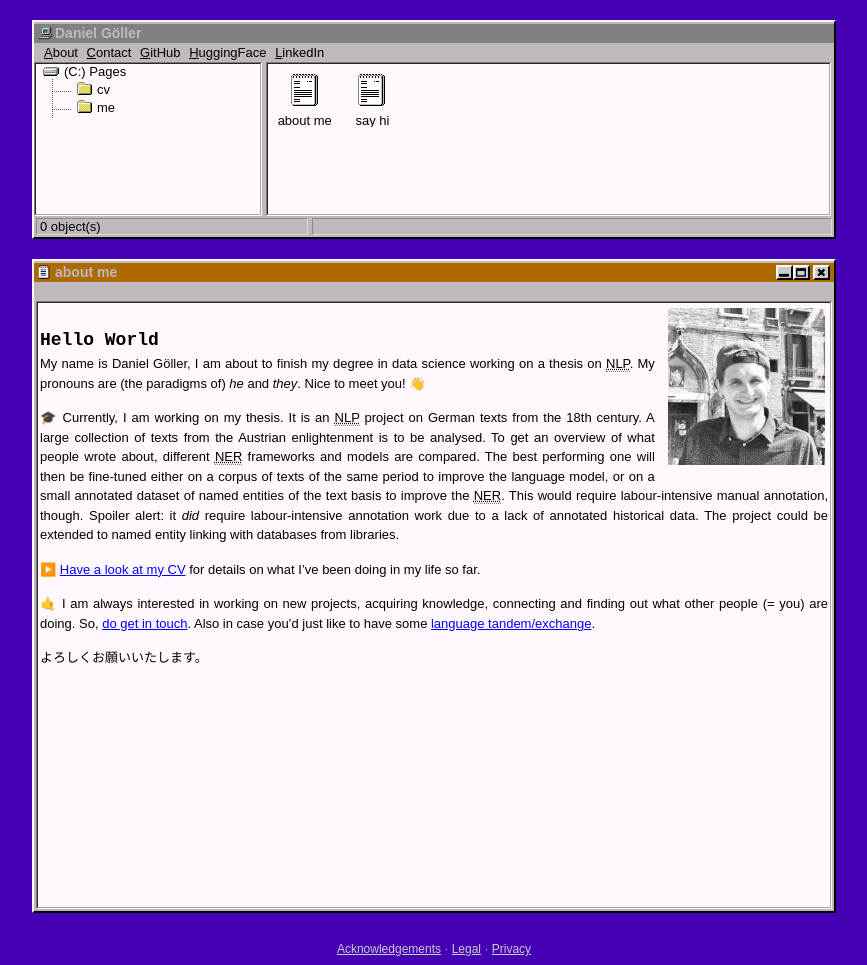
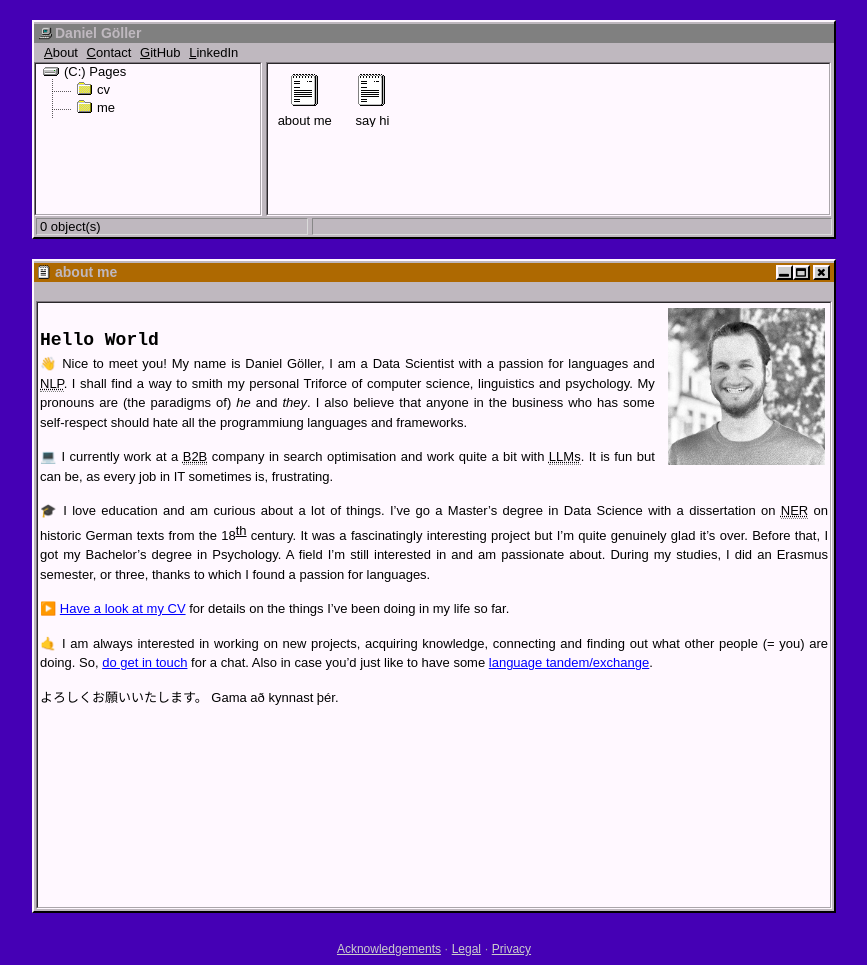
Before and after one commit to LelViLamp/LelViLamp.github.io, a Jekyll site: the page built from me/about-me.md, in a window 1280 px wide. Shown: the whole page, without its empty margins (206-1073 px from the left). Built offline with Jekyll 4.4.1, drawn with Linux system fonts in a browser that asks for light colours.

Commit message:
updated self-introduction #29

```diff
--- a/_includes/topbar.html
+++ b/_includes/topbar.html
@@ -8,9 +8,6 @@
 	<a href="https://www.github.com/LelViLamp" target="_blank">
 		<li><u>G</u>itHub</li>
 	</a>
-	<a href="https://huggingface.co/LelViLamp" target="_blank">
-		<li><u>H</u>uggingFace</li>
-	</a>
 	<a href="https://www.linkedin.com/in/danielgoeller/" target="_blank">
 		<li><u>L</u>inkedIn</li>
 	</a>
--- a/cv/education.html
+++ b/cv/education.html
@@ -21,15 +21,15 @@ author: LelViLamp
         </p>
     </div>
 
-    <div>
+    <div class="unhighlight">
         <h3>MSc Psychology 🧠</h3>
         <span class="company"><a href="https://plus.ac.at/psychologie" target="_blank">Universität Salzburg</a>, Austria 🇦🇹</span> &middot;
-        <span class="time_range">[10/2019, 06/2020] &Union; [10/2023, present)</span> &middot; non-priority
+        <span class="time_range">[10/2019, 06/2020] &Union; [10/2023, 09/2024]</span> &middot; currently on-hold
         <p>
             <ul>
                 <li>training in career coaching</li>
                 <li>project coaching and management</li>
-                <li>interrupted from [07/2020, 09/2023] to focus on Data Science and work, continued on low priority in 10/2023</li>
+                <li>interrupted from [07/2020, 09/2023] to focus on Data Science and work, currently on-hold</li>
             </ul>
         </p>
     </div>
--- a/cv/languages.html
+++ b/cv/languages.html
@@ -89,7 +89,7 @@ author: LelViLamp
 </table>
 <p></p>
 <p>
-    I would like to learn Thai and some Spanish <span lang="es" class="unhighlight">español</span> 🌶 in the future.
+    I would like to learn Thai 🛺 and some Spanish <span lang="es" class="unhighlight">español</span> 🌶 in the future.
 </p>
 <p>
     I am a proud user of language apps. You can follow me on some of them. Also, I am always happy for language tandems.
--- a/me/about-me.md
+++ b/me/about-me.md
@@ -5,16 +5,18 @@ tags: me
 author: LelViLamp
 ---
 
-<img src="../assets/img/photo_dan.jpg" title="The image shows a very handsome and competent young man. It must be a black and white image of Daniel back from the (g)olden days." style="width: 20%; max-width: 256px; max-height: 256px; min-width: 50px; min-height: 50px; float: right; margin: .2em .2em 1em 1em"/>
+<img src="../assets/img/photo_dan.jpg" title="The image shows a very handsome and competent young man. It must be a black and white image of Daniel 😏" style="width: 20%; max-width: 256px; max-height: 256px; min-width: 50px; min-height: 50px; float: right; margin: .2em .2em 1em 1em"/>
 
 ## <span style="font-family: 'Courier New', courier;">Hello World</span>
 
-My name is Daniel G&ouml;ller, I am about to finish my degree in data science working on a thesis on <abbr title="Natural Language Processing">NLP</abbr>. My pronouns are (the paradigms of) _he_ and _they_. Nice to meet you! 👋
+ 👋 Nice to meet you! My name is Daniel G&ouml;ller, I am a Data Scientist with a passion for languages and <abbr title="Natural Language Processing">NLP</abbr>. I shall find a way to smith my personal Triforce of computer science, linguistics and psychology. My pronouns are (the paradigms of) _he_ and _they_. I also believe that anyone in the business who has some self-respect should hate all the programmiung languages and frameworks.
 
-🎓 Currently, I am working on my thesis. It is an <abbr title="Natural Language Processing">NLP</abbr> project on German texts from the 18<sup>th</sup> century. A large collection of texts from the Austrian enlightenment is to be analysed. To get an overview of what people wrote about, different <abbr title="Named Entity Recognition">NER</abbr> frameworks and models are compared. The best performing one will then be fine-tuned either on a corpus of texts of the same period to improve the language model, or on a small annotated dataset of named entities of the text basis to improve the <abbr title="Named Entity Recognition">NER</abbr>. This would require labour-intensive manual annotation, though. Spoiler alert: it <em>did</em> require labour-intensive annotation work due to a lack of annotated historical data. The project could be extended to named entity linking with databases from libraries.
+💻 I currently work at a <abbr title="business to business">B2B</abbr> company in search optimisation and work quite a bit with <abbr title="Large Language Models">LLMs</abbr>. It is fun but can be, as every job in IT sometimes is, frustrating.
 
-▶️ [Have a look at my CV](/cv/) for details on what I've been doing in my life so far.
+🎓 I love education and am curious about a lot of things. I've go a Master's degree in Data Science with a dissertation on <abbr title="Named Entity Recognition">NER</abbr> on historic German texts from the 18<sup style="text-decoration: underline; vertical-align: super;">th</sup> century. It was a fascinatingly interesting project but I'm quite genuinely glad it's over. Before that, I got my Bachelor's degree in Psychology. A field I'm still interested in and am passionate about. During my studies, I did an Erasmus semester, or three, thanks to which I found a passion for languages.
 
-🤙 I am always interested in working on new projects, acquiring knowledge, connecting and finding out what other people (= you) are doing. So, [do get in touch](/me/say-hi). Also in case you'd just like to have some <a href="/cv/languages">language tandem/exchange</a>.
+▶️ [Have a look at my CV](/cv/) for details on the things I've been doing in my life so far.
 
-<span lang="ja">よろしくお<span title="願【ねが】">願</span>いいたします。</span>
+🤙 I am always interested in working on new projects, acquiring knowledge, connecting and finding out what other people (= you) are doing. So, [do get in touch](/me/say-hi) for a chat. Also in case you'd just like to have some <a href="/cv/languages">language tandem/exchange</a>.
+
+<span lang="ja">よろしくお<span title="願【ねが】">願</span>いいたします。</span> <span lang="is">Gama að kynnast þér.</span>
--- a/me/say-hi.html
+++ b/me/say-hi.html
@@ -9,6 +9,9 @@ author: LelViLamp
 <p>
     You have various options of saying <em>hi</em>, indeed. The first and simplest one is just sticking with <em>hi</em>. You can replace it with a friendly <em>hello</em> but also a <em>good day</em> is appreciated. Given that <a href="/cv/languages">I speak a couple of languages</a>, why not try <em lang="de">hallo</em> or <em lang="de">servus</em>, which is perfectly fine in southern Germany and Austria also in some formal contexts. Or we can head further south and transition to a gentle <em lang="it">ciao</em>.
 </p>
+<p>
+    If you speak Icelandic, please do get in touch!
+</p>
 <p>...</p>
 <p>
     You are still here even though you have just learnt about your options of saying <em>hi</em>? Well, why not practise your freshly gained skill by:
```
Also changed, not shown: cv/work.html (+3 -4 lines), Gemfile.lock, assets/img/photo_dan.jpg.
